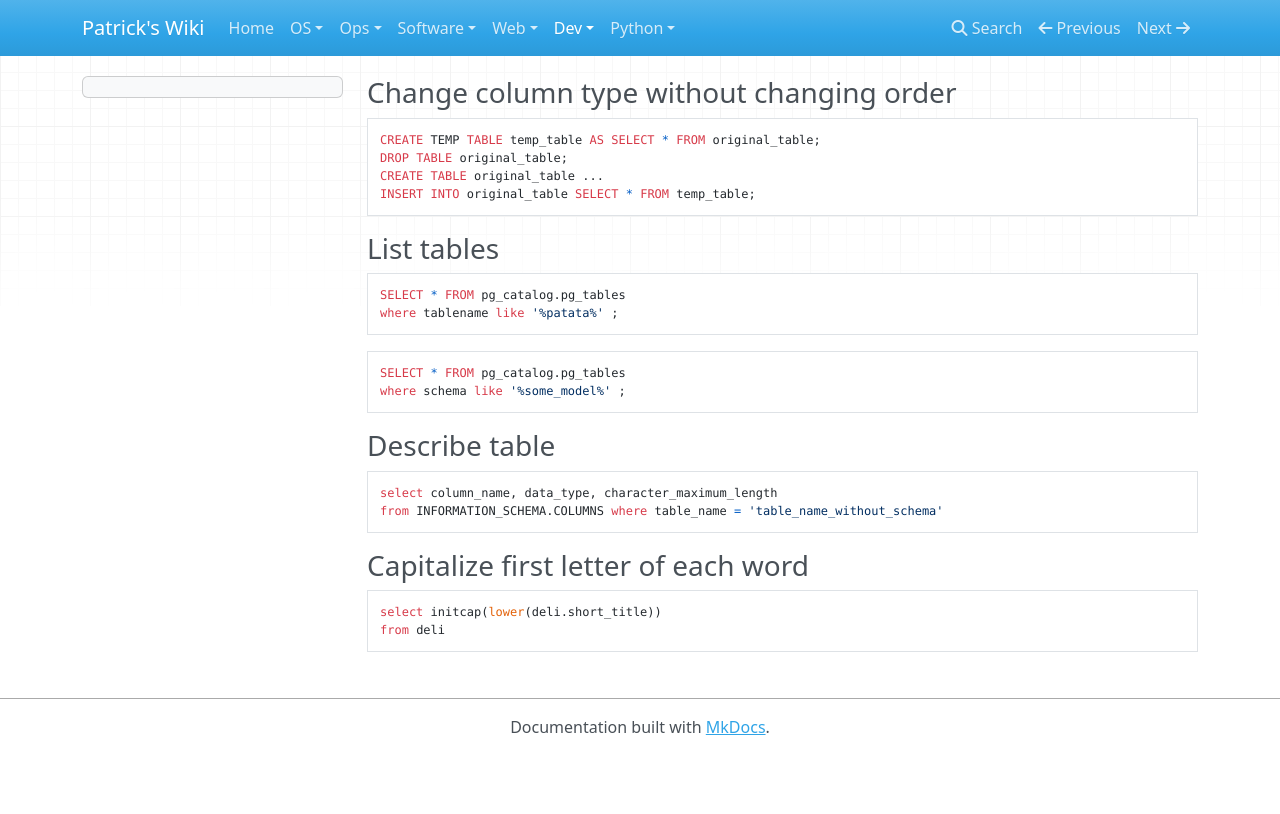
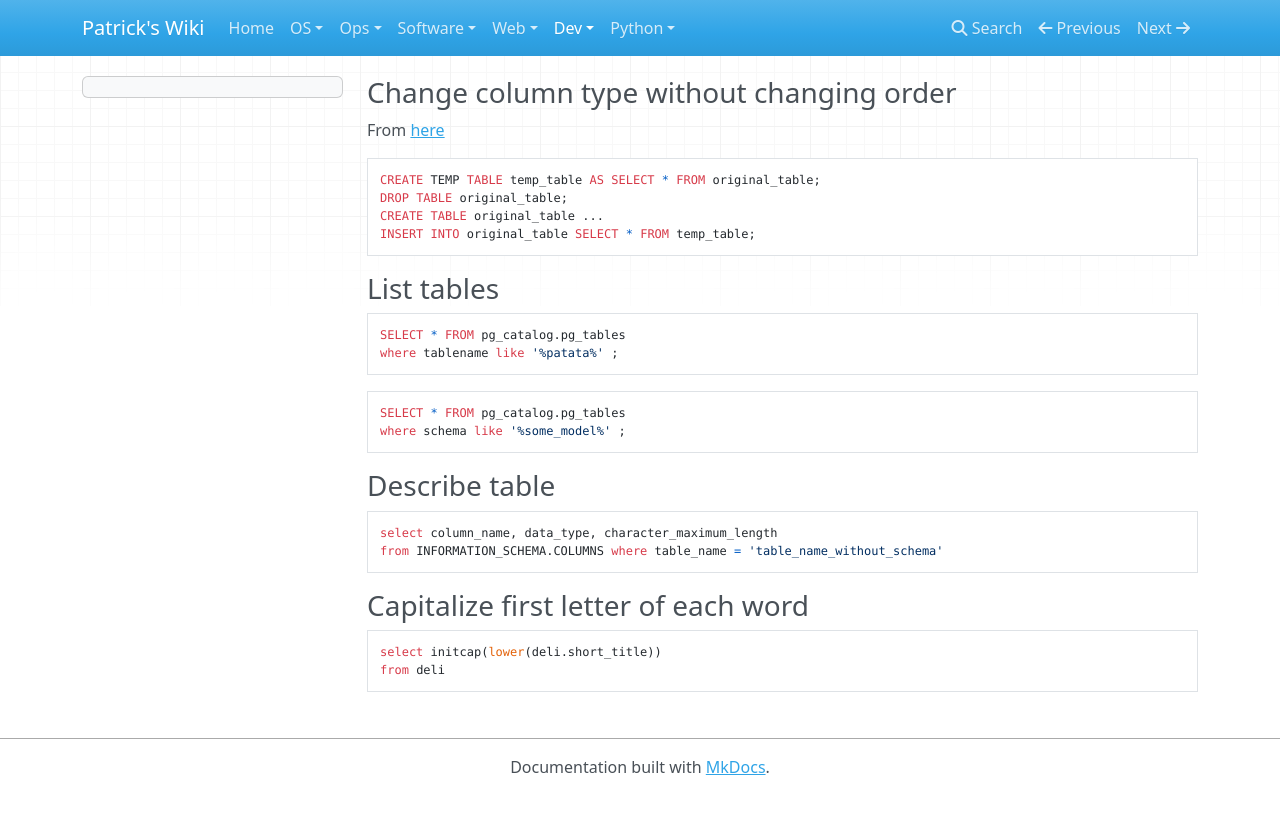
Before and after one commit to patsancu/wiki, an MkDocs documentation site: the page built from docs/dev/DB/Postgres.md, in a window 1280 px wide. Shown: the top 814 px of the page. Built offline with MkDocs 1.6.1, drawn with Linux system fonts in a browser that asks for light colours; nearby versions of some CDN libraries.

Commit message:
add source for postgres change

````diff
--- a/docs/dev/DB/Postgres.md
+++ b/docs/dev/DB/Postgres.md
@@ -1,4 +1,5 @@
 ### Change column type without changing order
+From [here](https://stackoverflow.com/a/36718450/2769307)
 ```
 CREATE TEMP TABLE temp_table AS SELECT * FROM original_table;
 DROP TABLE original_table;
````
